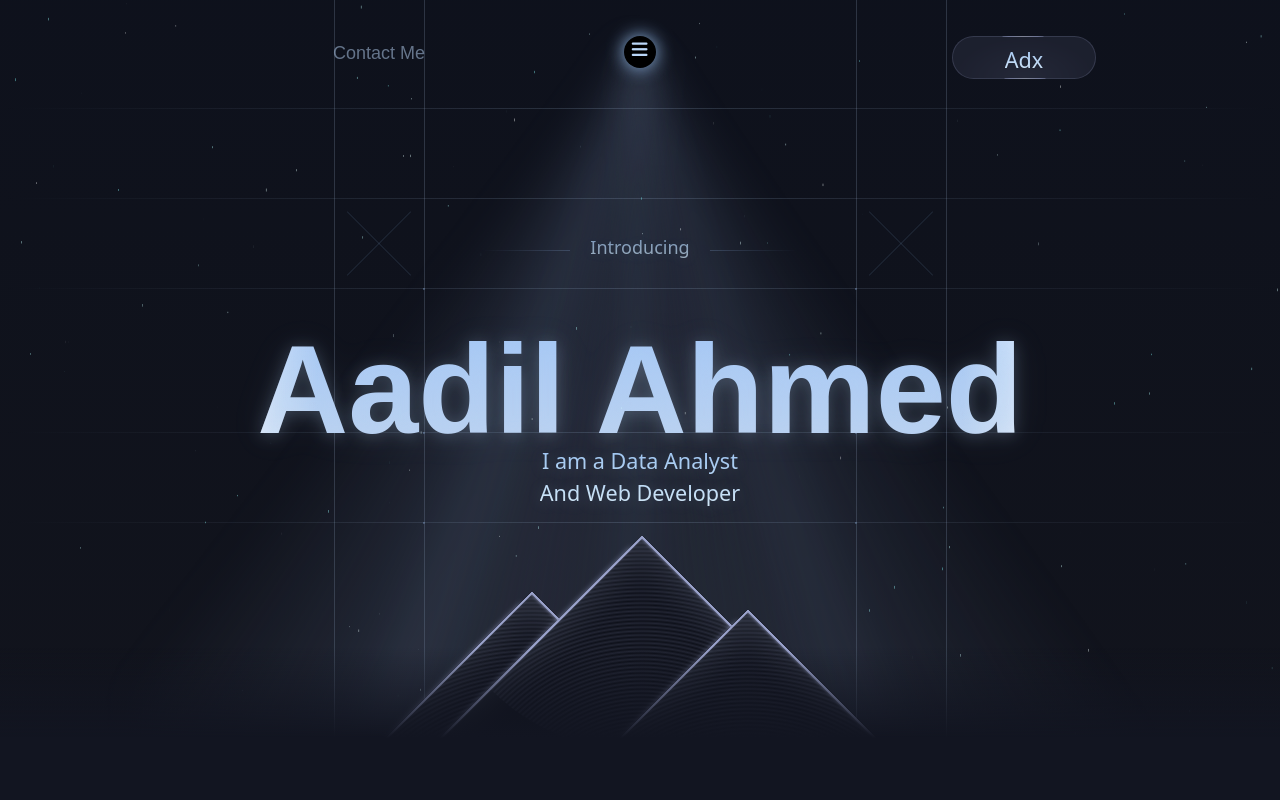
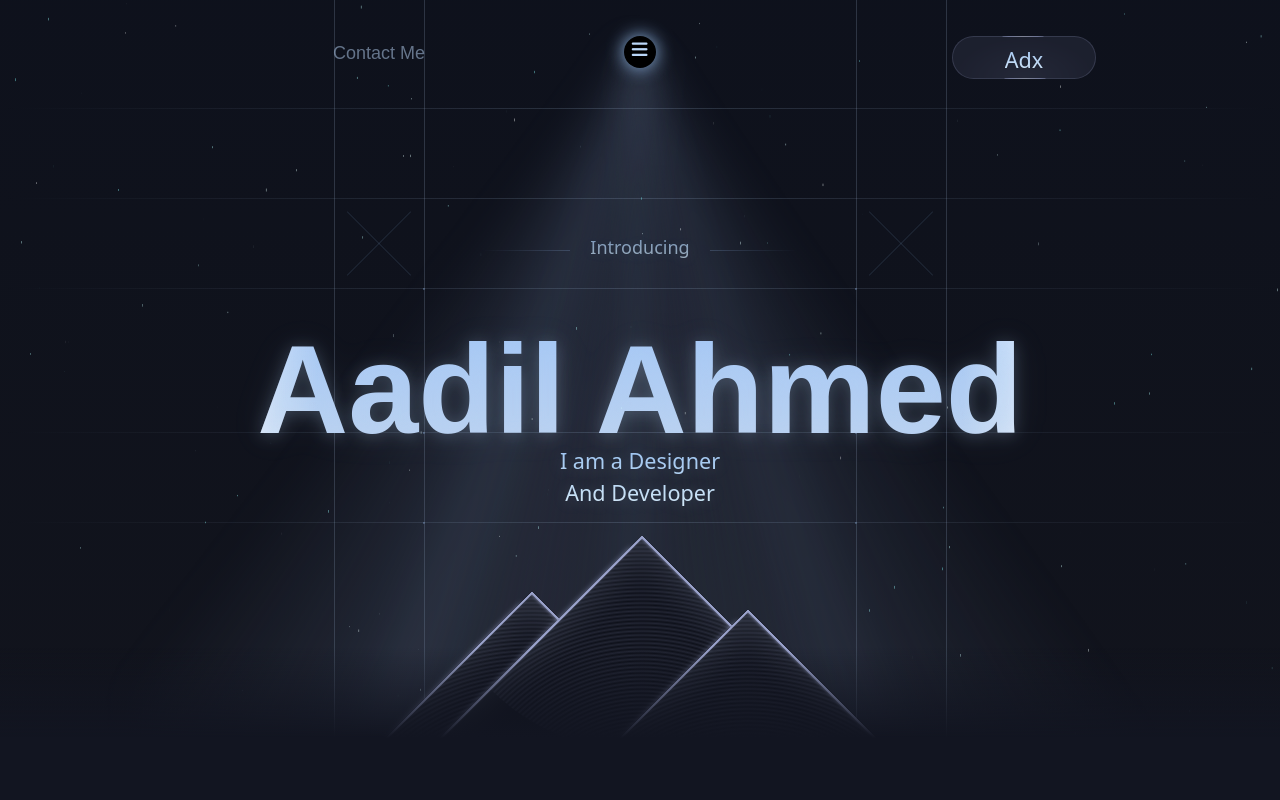
Before and after one commit to aadilahmadgit/ECLIPSE, a plain HTML site: page index.html in a window 1280 px wide. Shown: the top 800 px of the page. Drawn offline with nearby package versions, Linux system fonts and the light colour scheme; a web font is replaced by a local one.

Commit message:
Update index.html

```diff
--- a/index.html
+++ b/index.html
@@ -64,8 +64,8 @@
       <h2>Aadil Ahmed</h2>
     </div>
   </div>
-  <p class="heroP">I am a Data Analyst <br>
-    And Web Developer</p>
+  <p class="heroP">I am a Designer <br>
+    And Developer</p>
   <div class="mountains">
     <div></div>
     <div></div>
```
